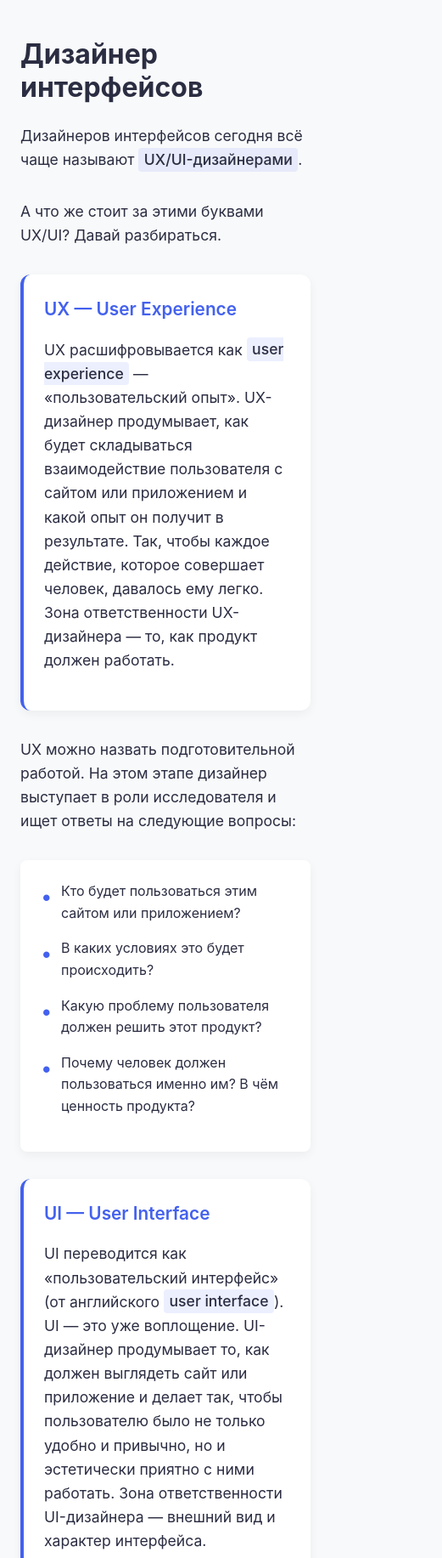
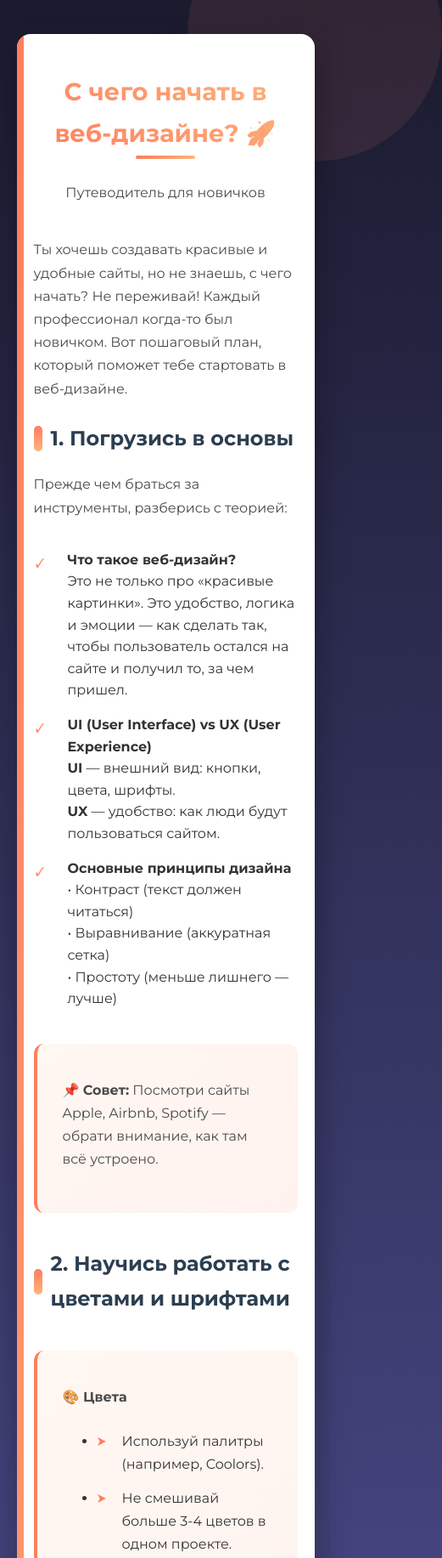
Before and after one commit to HAMLID12/my-website, a plain HTML site: page lesson2.html in a window 390 px wide. Shown: the top 1833 px of the page at 85% size, 521 px wide, since content can reach past the window. Drawn offline with Linux system fonts and the light colour scheme.

Commit message:
Update lesson2.html

```diff
--- a/lesson2.html
+++ b/lesson2.html
@@ -3,204 +3,394 @@
 <head>
     <meta charset="UTF-8">
     <meta name="viewport" content="width=device-width, initial-scale=1.0">
-    <title>Урок 2: Дизайнер интерфейсов</title>
+    <title>Основы веб-дизайна | Урок 2</title>
     <style>
-        :root {
-            --primary: #4361ee;
-            --primary-hover: #3a56d4;
-            --text: #2b2d42;
-            --text-light: #8d99ae;
-            --background: #f8f9fa;
-            --card: #ffffff;
-            --border: #e9ecef;
-            --shadow: 0 4px 12px rgba(0,0,0,0.05);
+        /* Основные стили (как в lesson1) */
+        body {
+            font-family: 'Montserrat', 'Segoe UI', Tahoma, Geneva, Verdana, sans-serif;
+            line-height: 1.7;
+            color: #333;
+            margin: 0;
+            padding: 0;
+            background-color: #1a1a2e;
+            background-image: radial-gradient(circle at 25% 50%, #4a4a8a 0%, #1a1a2e 100%);
+            min-height: 100vh;
+            display: flex;
+            flex-direction: column;
+            align-items: center;
+            justify-content: center;
         }
 
-        body {
-            font-family: 'Inter', -apple-system, BlinkMacSystemFont, sans-serif;
-            line-height: 1.6;
-            color: var(--text);
-            background-color: var(--background);
-            margin: 0;
-            padding: 0;
+        /* Контейнер */
+        .container {
+            max-width: 900px;
+            width: 90%;
+            margin: 40px auto;
+            position: relative;
         }
 
-        .container {
-            max-width: 800px;
-            margin: 0 auto;
-            padding: 2rem;
+        /* Карточка с контентом */
+        .card {
+            background-color: white;
+            padding: 50px;
+            border-radius: 16px;
+            box-shadow: 0 20px 40px rgba(0,0,0,0.3);
+            position: relative;
+            overflow: hidden;
+            z-index: 1;
+        }
+
+        .card::before {
+            content: '';
+            position: absolute;
+            top: 0;
+            left: 0;
+            width: 8px;
+            height: 100%;
+            background: linear-gradient(to bottom, #ff7e5f, #feb47b);
+        }
+
+        /* Шапка */
+        .header {
+            text-align: center;
+            margin-bottom: 40px;
+            position: relative;
         }
 
         h1 {
-            font-size: 2.5rem;
+            color: #2c3e50;
+            font-size: 2.8rem;
+            margin-bottom: 15px;
             font-weight: 700;
-            margin-bottom: 1.5rem;
-            color: var(--text);
-            line-height: 1.2;
+            background: linear-gradient(45deg, #ff7e5f, #feb47b);
+            -webkit-background-clip: text;
+            background-clip: text;
+            color: transparent;
+            position: relative;
+            display: inline-block;
         }
 
-        h2 {
-            font-size: 1.8rem;
-            font-weight: 600;
-            margin: 2.5rem 0 1.5rem 0;
-            color: var(--text);
+        h1::after {
+            content: '';
+            position: absolute;
+            bottom: -10px;
+            left: 50%;
+            transform: translateX(-50%);
+            width: 100px;
+            height: 4px;
+            background: linear-gradient(to right, #ff7e5f, #feb47b);
+            border-radius: 2px;
         }
 
+        /* Основной контент */
         p {
-            font-size: 1.1rem;
-            margin-bottom: 1.25rem;
-            color: var(--text);
+            margin-bottom: 25px;
+            font-size: 1.15rem;
+            color: #4a4a4a;
         }
 
-        .image-container {
-            margin: 2rem 0;
-            text-align: center;
+        /* Список преимуществ */
+        .features {
+            margin: 35px 0;
+            padding-left: 0;
         }
 
-        .image-placeholder {
-            width: 100%;
-            height: 300px;
-            background-color: #e9ecef;
-            border-radius: 8px;
-            display: flex;
-            align-items: center;
-            justify-content: center;
-            color: var(--text-light);
-            font-size: 1.2rem;
+        .features li {
+            margin-bottom: 15px;
+            position: relative;
+            list-style-type: none;
+            padding-left: 40px;
+            font-size: 1.1rem;
+            line-height: 1.6;
         }
 
-        .definition-card {
-            background-color: var(--card);
-            border-radius: 12px;
-            padding: 1.5rem;
-            margin: 2rem 0;
-            box-shadow: var(--shadow);
-            border-left: 4px solid var(--primary);
+        .features li:before {
+            content: "✓";
+            color: #ff7e5f;
+            position: absolute;
+            left: 0;
+            font-weight: bold;
+            font-size: 1.3rem;
+            background: linear-gradient(to right, #ff7e5f, #feb47b);
+            -webkit-background-clip: text;
+            background-clip: text;
+            color: transparent;
         }
 
-        .definition-title {
-            font-weight: 600;
-            font-size: 1.3rem;
-            margin-bottom: 1rem;
-            color: var(--primary);
+        /* Список обучения */
+        .learn-list {
+            background: linear-gradient(135deg, rgba(254, 180, 123, 0.1) 0%, rgba(255, 126, 95, 0.1) 100%);
+            padding: 25px 30px;
+            border-radius: 12px;
+            border-left: 4px solid #ff7e5f;
+            margin: 40px 0;
         }
 
-        .question-list {
-            background-color: var(--card);
-            border-radius: 8px;
-            padding: 1.5rem;
-            margin: 2rem 0;
-            box-shadow: var(--shadow);
+        .learn-list li {
+            margin-bottom: 12px;
+            padding-left: 30px;
+            position: relative;
+            font-size: 1.1rem;
         }
 
-        .question-item {
-            margin-bottom: 1rem;
-            padding-left: 1.5rem;
-            position: relative;
+        .learn-list li:before {
+            content: "➤";
+            position: absolute;
+            left: 0;
+            color: #ff7e5f;
+            font-weight: bold;
         }
 
-        .question-item:before {
-            content: "•";
-            color: var(--primary);
-            position: absolute;
-            left: 0;
-            font-size: 1.5rem;
+        /* Кнопки */
+        .btn-container {
+            display: flex;
+            justify-content: space-between;
+            margin-top: 50px;
+        }
+
+        .nav-btn {
+            display: inline-block;
+            padding: 15px 40px;
+            text-decoration: none;
+            border-radius: 50px;
+            font-weight: 600;
+            font-size: 1.2rem;
+            transition: all 0.3s ease;
+            border: none;
+            cursor: pointer;
+            box-shadow: 0 8px 15px rgba(0,0,0,0.1);
+            text-transform: uppercase;
+            letter-spacing: 1px;
+            position: relative;
+            overflow: hidden;
+        }
+
+        .prev-btn {
+            background: linear-gradient(45deg, #e0e0e0, #f0f0f0);
+            color: #333;
         }
 
         .next-btn {
-            display: inline-flex;
-            align-items: center;
-            justify-content: center;
-            padding: 0.75rem 2rem;
-            background-color: var(--primary);
+            background: linear-gradient(45deg, #ff7e5f, #feb47b);
             color: white;
-            text-decoration: none;
-            border-radius: 8px;
-            font-weight: 500;
-            transition: all 0.2s ease;
-            border: none;
-            cursor: pointer;
-            font-size: 1rem;
-            margin-top: 2rem;
+            box-shadow: 0 8px 15px rgba(255, 126, 95, 0.4);
+        }
+
+        .nav-btn:hover {
+            transform: translateY(-3px);
+            box-shadow: 0 12px 20px rgba(0,0,0,0.2);
         }
 
         .next-btn:hover {
-            background-color: var(--primary-hover);
-            transform: translateY(-2px);
-            box-shadow: 0 4px 8px rgba(0,0,0,0.1);
+            box-shadow: 0 12px 20px rgba(255, 126, 95, 0.5);
         }
 
-        .highlight {
-            background-color: rgba(67, 97, 238, 0.1);
-            padding: 0.2rem 0.4rem;
-            border-radius: 4px;
-            font-weight: 500;
+        .nav-btn:active {
+            transform: translateY(1px);
         }
 
+        /* Декоративные элементы */
+        .decor-circle {
+            position: absolute;
+            border-radius: 50%;
+            background: rgba(255, 126, 95, 0.1);
+            z-index: 0;
+        }
+
+        .circle-1 {
+            width: 300px;
+            height: 300px;
+            top: -150px;
+            right: -150px;
+        }
+
+        .circle-2 {
+            width: 200px;
+            height: 200px;
+            bottom: -100px;
+            left: -100px;
+            background: rgba(254, 180, 123, 0.1);
+        }
+
+        /* Секции */
+        .section {
+            margin-bottom: 40px;
+        }
+
+        .section-title {
+            font-size: 1.5rem;
+            color: #2c3e50;
+            margin-bottom: 20px;
+            position: relative;
+            padding-left: 20px;
+        }
+
+        .section-title::before {
+            content: '';
+            position: absolute;
+            left: 0;
+            top: 50%;
+            transform: translateY(-50%);
+            width: 10px;
+            height: 30px;
+            background: linear-gradient(to bottom, #ff7e5f, #feb47b);
+            border-radius: 5px;
+        }
+
+        /* Анимации */
+        @keyframes fadeIn {
+            from { opacity: 0; transform: translateY(30px); }
+            to { opacity: 1; transform: translateY(0); }
+        }
+
+        .card {
+            animation: fadeIn 0.8s ease-out;
+        }
+
+        /* Адаптивность */
         @media (max-width: 768px) {
-            .container {
-                padding: 1.5rem;
+            .card {
+                padding: 30px;
             }
 
             h1 {
-                font-size: 2rem;
+                font-size: 2.2rem;
             }
 
-            h2 {
-                font-size: 1.5rem;
+            .nav-btn {
+                padding: 12px 30px;
+                font-size: 1rem;
+            }
+        }
+
+        @media (max-width: 480px) {
+            .card {
+                padding: 25px 20px;
+            }
+
+            h1 {
+                font-size: 1.8rem;
+            }
+
+            h1::after {
+                width: 70px;
+                bottom: -5px;
+            }
+
+            p, .features li, .learn-list li {
+                font-size: 1rem;
+            }
+
+            .btn-container {
+                flex-direction: column;
+                gap: 15px;
+            }
+
+            .nav-btn {
+                width: 100%;
+                text-align: center;
             }
         }
     </style>
+    <link href="https://fonts.googleapis.com/css2?family=Montserrat:wght@400;500;600;700&display=swap" rel="stylesheet">
 </head>
 <body>
     <div class="container">
-        <h1>Дизайнер интерфейсов</h1>
+        <div class="decor-circle circle-1"></div>
+        <div class="decor-circle circle-2"></div>
 
-        <p>Дизайнеров интерфейсов сегодня всё чаще называют <span class="highlight">UX/UI-дизайнерами</span>.</p>
-
-        <div class="image-container">
+        <div class="card">
+            <div class="header">
+                <h1>С чего начать в веб-дизайне? 🚀</h1>
+                <p>Путеводитель для новичков</p>
             </div>
 
-        <p>А что же стоит за этими буквами UX/UI? Давай разбираться.</p>
+            <p>Ты хочешь создавать красивые и удобные сайты, но не знаешь, с чего начать? Не переживай! Каждый профессионал когда-то был новичком. Вот пошаговый план, который поможет тебе стартовать в веб-дизайне.</p>
 
-        <div class="definition-card">
-            <div class="definition-title">UX — User Experience</div>
-            <p>UX расшифровывается как <span class="highlight">user experience</span> — «пользовательский опыт». UX-дизайнер продумывает, как будет складываться взаимодействие пользователя с сайтом или приложением и какой опыт он получит в результате. Так, чтобы каждое действие, которое совершает человек, давалось ему легко. Зона ответственности UX-дизайнера — то, как продукт должен работать.</p>
+            <div class="section">
+                <h3 class="section-title">1. Погрузись в основы</h3>
+                <p>Прежде чем браться за инструменты, разберись с теорией:</p>
+
+                <ul class="features">
+                    <li><strong>Что такое веб-дизайн?</strong><br>
+                    Это не только про «красивые картинки». Это удобство, логика и эмоции — как сделать так, чтобы пользователь остался на сайте и получил то, за чем пришел.</li>
+
+                    <li><strong>UI (User Interface) vs UX (User Experience)</strong><br>
+                    <strong>UI</strong> — внешний вид: кнопки, цвета, шрифты.<br>
+                    <strong>UX</strong> — удобство: как люди будут пользоваться сайтом.</li>
+
+                    <li><strong>Основные принципы дизайна</strong><br>
+                    • Контраст (текст должен читаться)<br>
+                    • Выравнивание (аккуратная сетка)<br>
+                    • Простоту (меньше лишнего — лучше)</li>
+                </ul>
+
+                <div class="learn-list">
+                    <p>📌 <strong>Совет:</strong> Посмотри сайты Apple, Airbnb, Spotify — обрати внимание, как там всё устроено.</p>
+                </div>
             </div>
 
-        <p>UX можно назвать подготовительной работой. На этом этапе дизайнер выступает в роли исследователя и ищет ответы на следующие вопросы:</p>
+            <div class="section">
+                <h3 class="section-title">2. Научись работать с цветами и шрифтами</h3>
 
-        <div class="question-list">
-            <div class="question-item">Кто будет пользоваться этим сайтом или приложением?</div>
-            <div class="question-item">В каких условиях это будет происходить?</div>
-            <div class="question-item">Какую проблему пользователя должен решить этот продукт?</div>
-            <div class="question-item">Почему человек должен пользоваться именно им? В чём ценность продукта?</div>
+                <div class="learn-list">
+                    <p><strong>🎨 Цвета</strong></p>
+                    <ul>
+                        <li>Используй палитры (например, Coolors).</li>
+                        <li>Не смешивай больше 3-4 цветов в одном проекте.</li>
+                        <li>Черный — это не #000000, а темно-серый (#333333).</li>
+                    </ul>
+
+                    <p><strong>🔤 Шрифты</strong></p>
+                    <ul>
+                        <li>Google Fonts — лучший источник бесплатных шрифтов.</li>
+                        <li>Не используй больше 2 шрифтов на сайте.</li>
+                        <li>Пример удачной пары: Roboto + Montserrat.</li>
+                    </ul>
                 </div>
 
-        <div class="definition-card">
-            <div class="definition-title">UI — User Interface</div>
-            <p>UI переводится как «пользовательский интерфейс» (от английского <span class="highlight">user interface</span>). UI — это уже воплощение. UI-дизайнер продумывает то, как должен выглядеть сайт или приложение и делает так, чтобы пользователю было не только удобно и привычно, но и эстетически приятно с ними работать. Зона ответственности UI-дизайнера — внешний вид и характер интерфейса.</p>
+                <div class="learn-list">
+                    <p>📌 <strong>Практика:</strong> Сделай в Figma плакат с разными сочетаниями цветов и шрифтов.</p>
+                </div>
             </div>
 
-        <p>Интерфейс — это система условных знаков, при помощи которой компьютер общается с человеком. И UX-, и UI-дизайнер отвечают за то, чтобы эти двое нашли общий язык. Если UX-дизайнер решает, куда лучше поместить кнопку, то UI-дизайнер продумывает, как она будет выглядеть.</p>
+            <div class="section">
+                <h3 class="section-title">3. Копируй хорошие работы (но правильно!)</h3>
+                <ul class="features">
+                    <li>Найди крутой сайт (например, на Awwwards).</li>
+                    <li>Попробуй сделать его аналог в Figma.</li>
+                    <li>Разбери, почему он выглядит так хорошо.</li>
+                </ul>
 
-        <h2>Как всё устроено сегодня</h2>
+                <div class="learn-list">
+                    <p>📌 <strong>Важно:</strong> Не выдавай чужое за своё! Это упражнение для обучения.</p>
+                </div>
+            </div>
 
-        <p>На деле UX и UI настолько взаимосвязаны, что даже пишут их теперь через слеш, а проектированием интерфейсов — от планирования и до реализации — во многих компаниях сегодня занимается один человек, UX/UI-дизайнер или дизайнер интерфейсов.</p>
+            <div class="section">
+                <h3 class="section-title">4. Собери портфолио</h3>
+                <p>Даже если у тебя нет заказчиков:</p>
+                <ul class="features">
+                    <li>Придумай 3-4 фейковых проекта (сайт для бара, портфолио художника).</li>
+                    <li>Оформи их в Figma.</li>
+                    <li>Выложи на Behance или Dribbble.</li>
+                </ul>
 
-        <p>Теперь самое интересное. Когда-то всё то, чем сегодня занимаются дизайнеры интерфейсов, делали веб-дизайнеры. Эти ребята — первопроходцы в разработке пользовательских интерфейсов. В 1990-х именно они создавали первые сайты.</p>
+                <div class="learn-list">
+                    <p>📌 <strong>Пример:</strong> «Редизайн сайта местной пиццерии» — отличная работа для портфолио.</p>
+                </div>
+            </div>
 
-        <p>В то время веб-дизайнеры не только отвечали за визуальный дизайн интерфейсов, но и занимались их разработкой. Сегодня понятие «веб-дизайнер» стало синонимом понятию «UX/UI-дизайнер». А задачи, связанные с разработкой, перешли к программистам.</p>
+            <div class="section">
+                <h3 class="section-title" style="color: #ff7e5f;">🎯 Главный совет: начни сегодня!</h3>
+                <p>Не жди «идеального момента» — открой Figma и сделай хоть что-то. Первые работы будут кривыми, и это нормально!</p>
+            </div>
 
-        <h2>Продуктовый дизайнер vs Дизайнер интерфейсов</h2>
-
-        <p>А сейчас следи за руками! Если дизайнер интерфейсов работает только над одним проектом и в рамках одной компании, то есть «от» и «до» отвечает за конкретный продукт, его называют <span class="highlight">продуктовым дизайнером</span>. Но как только он устроится в агентство или студию, он снова превратится в дизайнера интерфейсов. Но может, и нет: каждый дизайнер сам решает, как себя называть.</p>
-
-        <h2>Подведём итог</h2>
-
-        <p>Дизайнер интерфейсов работает над сайтами, мобильными приложениями, играми. Его задача — правильно спроектировать каждый экран, с которым будут взаимодействовать пользователи. А также продумать навигацию так, чтобы облегчить работу с интерфейсом и сделать его простым, привлекательным и понятным.</p>
-
-        <a href="lesson3.html" class="next-btn">Перейти к уроку 3</a>
+            <div class="btn-container">
+                <a href="lesson.html" class="nav-btn prev-btn">← Назад</a>
+                <a href="lesson3.html" class="nav-btn next-btn">Далее →</a>
+            </div>
+        </div>
     </div>
 </body>
 </html>
```
Lines whose indentation alone changed are shown as unchanged.
